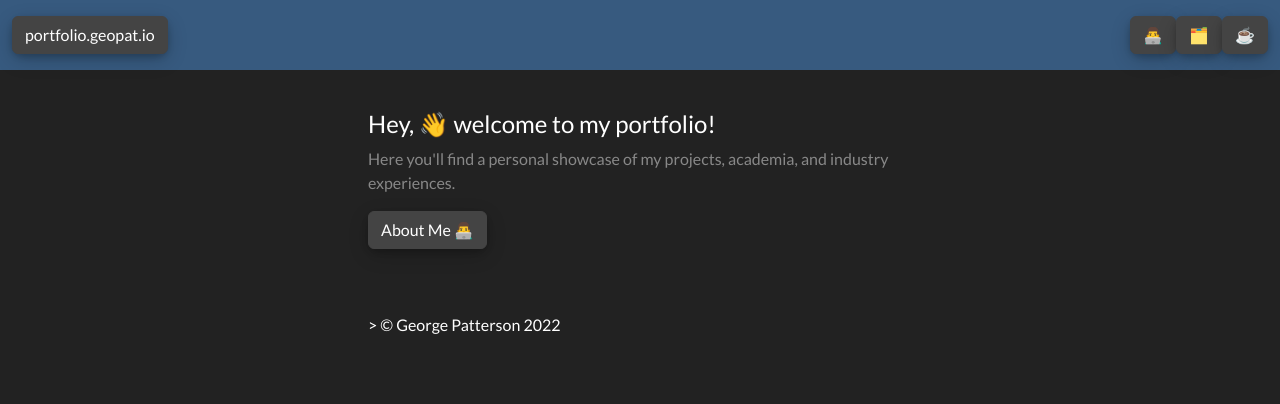
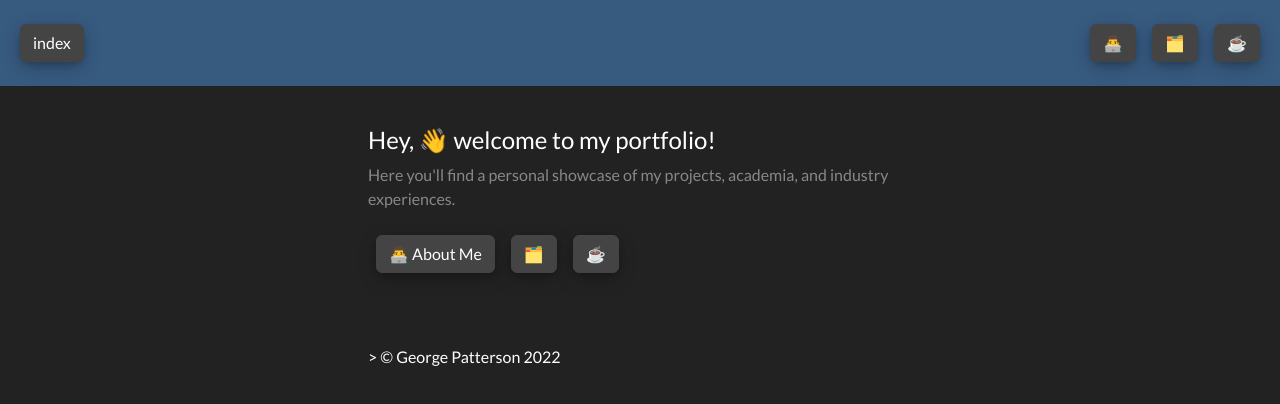
Before and after one commit to georgep9/static-portfolio, a Next.js app: page / in a window 1280 px wide. Shown: the top 404 px of the page. Built offline with nearby package versions, Linux system fonts and the light colour scheme.

Commit message:
ux personalized update; static changes; styling improvements

```diff
--- a/common/components/about-page/AboutPage.tsx
+++ b/common/components/about-page/AboutPage.tsx
@@ -42,7 +42,10 @@ const AboutPage = () => {
     <>
       <ButtonLayout header={aboutHeader()} content={aboutContent()}/>
       <Link href="/portfolio">
-        <a><Button label="Portfolio 🗂️"/></a>
+        <a><Button label="🗂️ Portfolio"/></a>
+      </Link>
+      <Link href="/contact">
+        <a><Button label="☕"/></a>
       </Link>
     </>
   )
--- a/common/components/contact-page/ReachMe.tsx
+++ b/common/components/contact-page/ReachMe.tsx
@@ -27,7 +27,7 @@ const ReachMe = () => {
             <PictureLink {...githubLinkProps}/>
             <PictureLink {...coffeeLinkProps}/>
         </div>
-        <Link href="/"><a><Button label="/"/></a></Link>
+        <Link href="/"><a><Button label="home"/></a></Link>
     </>)
 }
 
--- a/common/components/index-page/Index.tsx
+++ b/common/components/index-page/Index.tsx
@@ -8,10 +8,16 @@ const Index : NextPage = () => {
     <>
       <h4>Hey, 👋 welcome to my portfolio!</h4>
       <p className="text-muted">
-        Here you'll find a personal showcase of my projects, academia, and industry experiences.
+        Here you&apos;ll find a personal showcase of my projects, academia, and industry experiences.
       </p>
       <Link href="/about">
-        <a><Button label="About Me 👨‍💻"/></a>
+        <a><Button label="👨‍💻 About Me"/></a>
+      </Link>
+      <Link href="/portfolio">
+        <a><Button label="🗂️"/></a>
+      </Link>
+      <Link href="/contact">
+        <a><Button label="☕"/></a>
       </Link>
     </>
   )
--- a/common/components/layout/NavBar.tsx
+++ b/common/components/layout/NavBar.tsx
@@ -7,7 +7,7 @@ const NavBar = () => {
         <nav className="navbar navbar-expand-sm navbar-dark bg-primary">
             <div className="container-fluid ">
                     <Link href="/">
-                        <a><Button label="portfolio.geopat.io"/></a>
+                        <a><Button label="index"/></a>
                     </Link>
                     <ul className="navbar-nav ms-auto">
                         <li>
--- a/common/components/portfolio-page/PortfolioContent.tsx
+++ b/common/components/portfolio-page/PortfolioContent.tsx
@@ -205,7 +205,7 @@ const PortfolioContent : NextPage = () => {
       <ButtonLayout header={acedemiaHeader()} content={acedemiaContent()} toggleContent={acedemiaSkills()}/>
       <ButtonLayout header={expHeader()} content={expContent()} toggleContent={expSkills()}/>
       <Link href="/contact">
-        <a><Button label="Reach ☕"/></a>
+        <a><Button label="☕ Reach Me"/></a>
       </Link>
     </>
   )
--- a/common/components/styles/layout.module.css
+++ b/common/components/styles/layout.module.css
@@ -47,6 +47,7 @@
 .smallButton {
   display: inline-block;
   border-radius: 10px;
+  margin: 0.5rem 0.5rem 0.5rem 0.5rem;
   box-shadow: 0 3px 6px 0 rgba(0, 0, 0, 0.2), 0 6px 20px 0 rgba(0, 0, 0, 0.19);
   cursor: pointer;
 }
```
